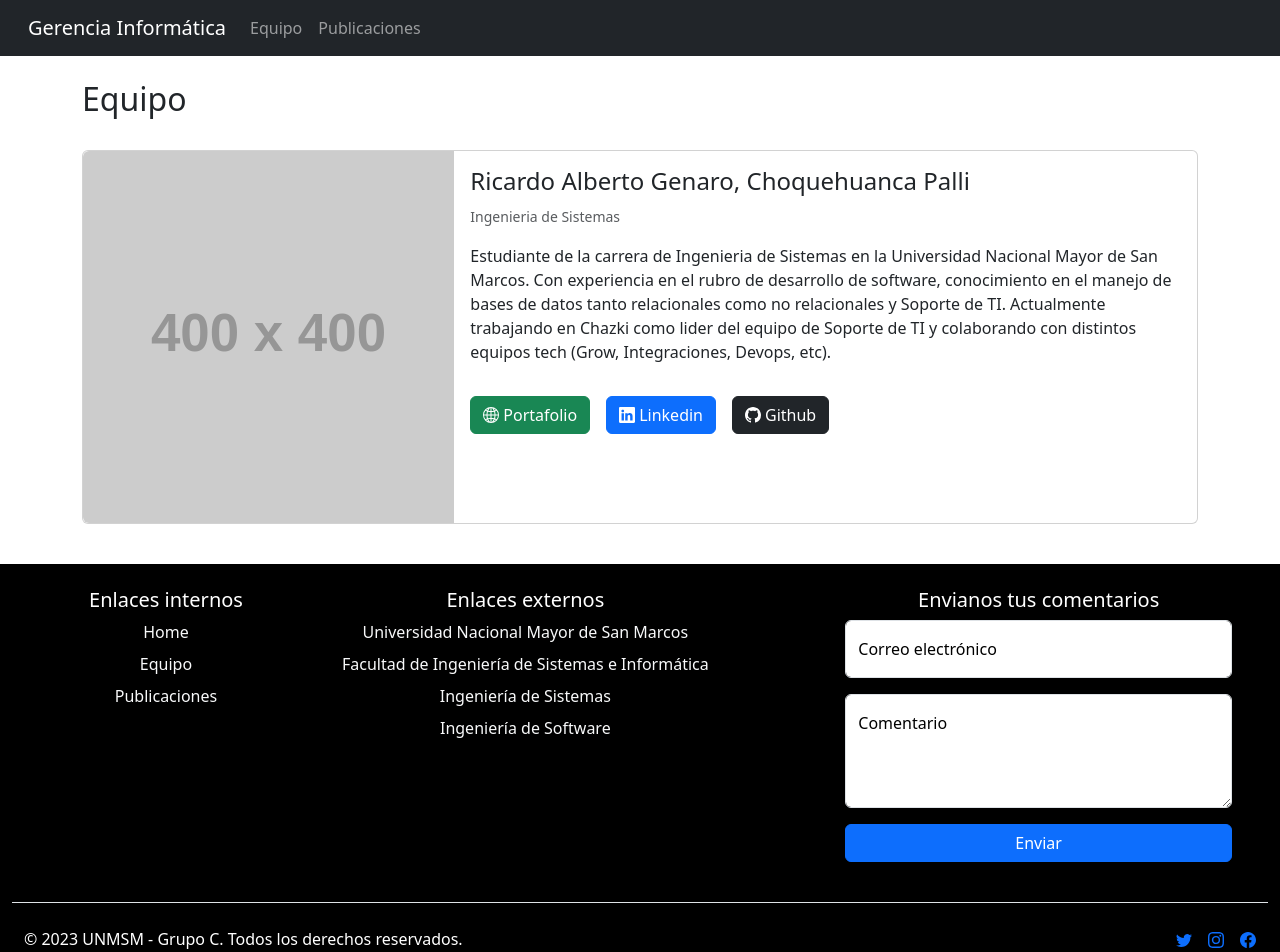
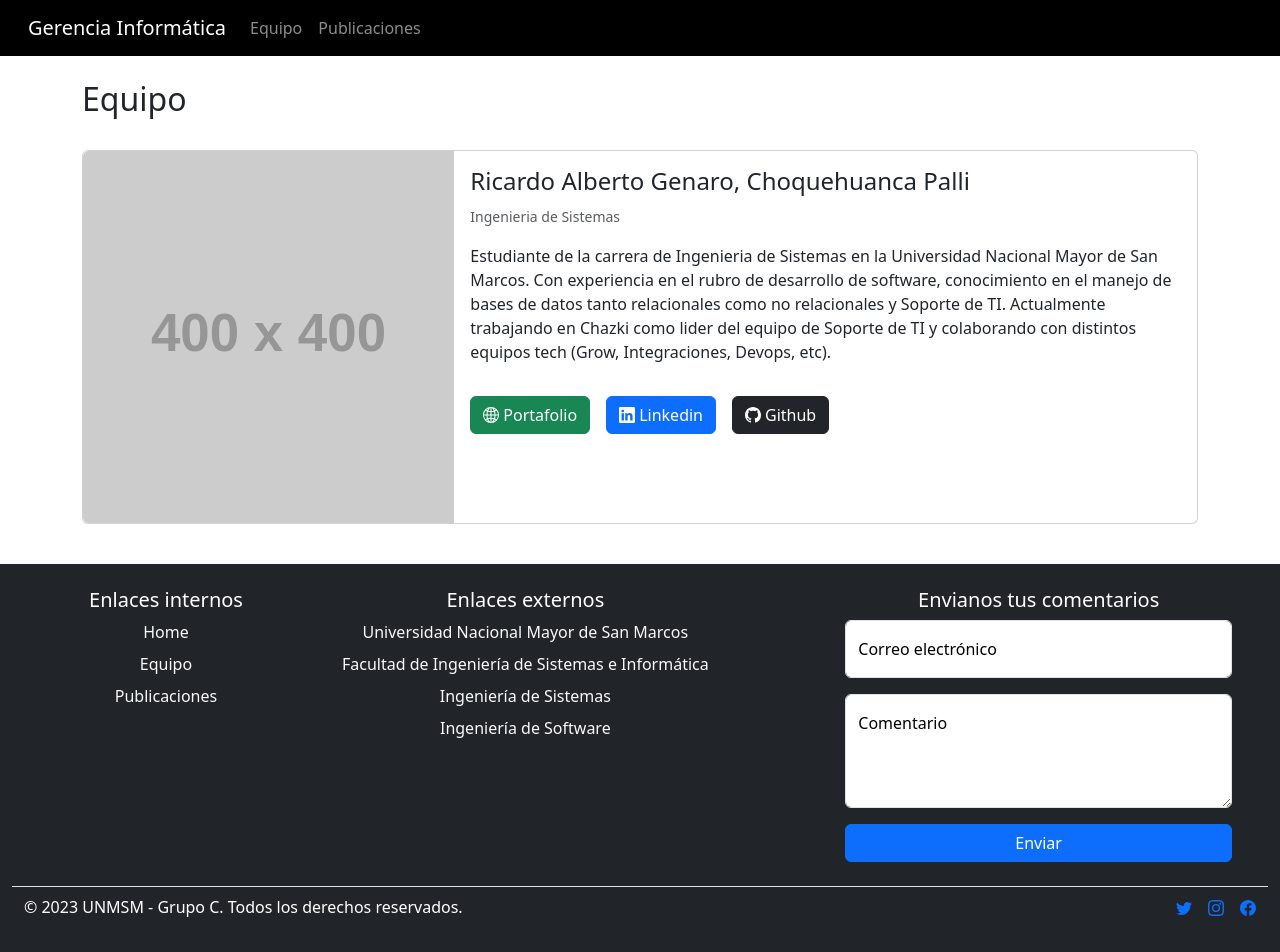
Before and after one commit to ricardogenaro99/gerencia-informatica-grupo-c, a React (Create React App) app: page /equipo in a window 1280 px wide. Shown: the top 952 px of the page. Built offline with nearby package versions, Linux system fonts and the light colour scheme.

Commit message:
fix: background de header y footer

```diff
--- a/src/app/components/Footer.js
+++ b/src/app/components/Footer.js
@@ -4,7 +4,7 @@ import { Link } from "react-router-dom";
 
 function Footer() {
   return (
-    <footer className="text-white container-fluid row text-center bg-black m-0 py-4">
+    <footer className="text-white container-fluid row text-center bg-dark m-0 py-4">
       <div className="row">
         <div className="col-md-6 col-lg-3 mb-3">
           <h5>Enlaces internos</h5>
@@ -101,7 +101,7 @@ function Footer() {
         </div>
       </div>
 
-      <div className="d-flex flex-column flex-sm-row justify-content-between py-4 my-4 border-top">
+      <div className="d-flex flex-column flex-sm-row justify-content-between pt-2 my-2 border-top">
         <p>© 2023 UNMSM - Grupo C. Todos los derechos reservados.</p>
         <ul className="list-unstyled d-flex">
           <li className="ms-3">
--- a/src/app/components/Header.js
+++ b/src/app/components/Header.js
@@ -4,8 +4,8 @@ import { Link } from "react-router-dom";
 function Header() {
   return (
     <nav
-      className="navbar navbar-expand-lg bg-dark navbar-dark fixed-top px-3"
-      data-bs-theme="dark"
+      className="navbar navbar-expand-lg bg-black navbar-dark fixed-top px-3"
+      data-bs-theme="black"
     >
       <div className="container-fluid">
         <Link className="navbar-brand" to="/">
@@ -22,17 +22,6 @@ function Header() {
         >
           <span className="navbar-toggler-icon"></span>
         </button>
-        {/* <button
-					className="navbar-toggler"
-					type="button"
-					data-bs-toggle="collapse"
-					data-bs-target="#navbarSupportedContent"
-					aria-controls="navbarSupportedContent"
-					aria-expanded="false"
-					aria-label="Toggle navigation"
-				>
-					<span className="navbar-toggler-icon"></span>
-				</button> */}
         <div className="collapse navbar-collapse" id="navbarSupportedContent">
           <ul className="navbar-nav me-auto mb-2 mb-lg-0">
             <li className="nav-item">
```
